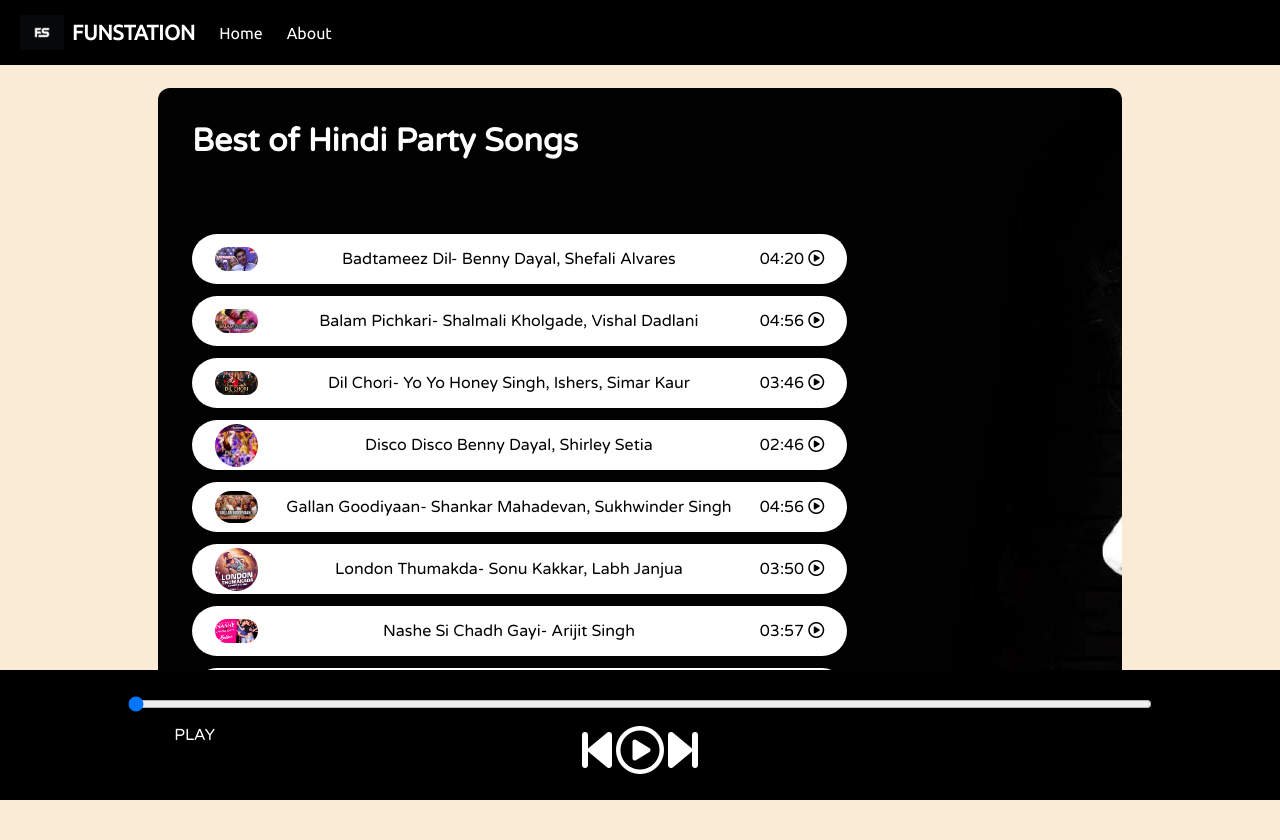
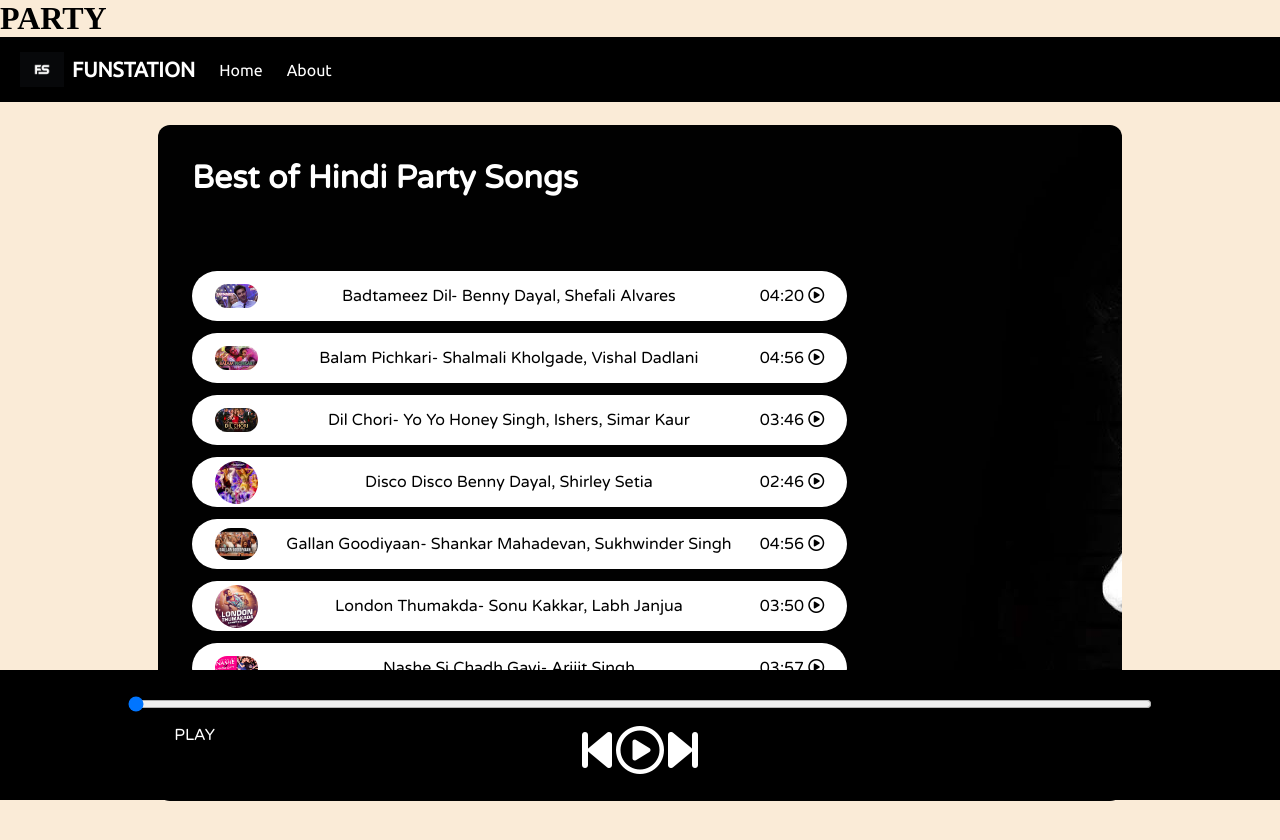
Before and after one commit to vanshika1616/SCM-PROJECT, a plain HTML site: page Chayan2/Party.html in a window 1280 px wide. Drawn offline with Linux system fonts and the light colour scheme.

Commit message:
Update Party.html
added one heading to website

```diff
--- a/Chayan2/Party.html
+++ b/Chayan2/Party.html
@@ -5,6 +5,7 @@
         <link rel="stylesheet" href="partycss.css">
         </head>
 <body>
+    <h1> PARTY </h1>
     <nav>
         <ul>
             <li class="brand"><img src="logo.jpeg" alt="FS"> FUNSTATION</li>
```
